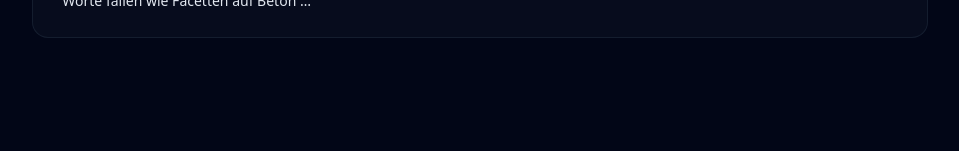
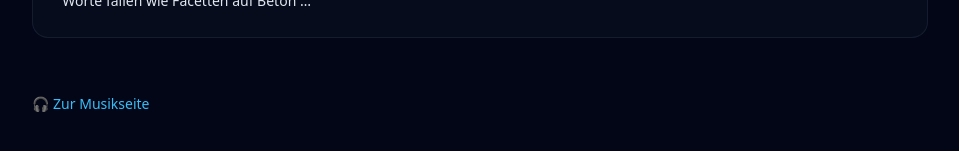
Before and after one commit to Matize-Kreation/Matize-Musik, a Next.js app: page /lyrik in a window 1280 px wide. Shown: the part 267-418 px from the top of the page, without its empty margins (160-1119 px from the left). Built offline with nearby package versions, Linux system fonts and the light colour scheme.

Commit message:
deploy: export to docs (2025-11-07 02:20:55)

```diff
--- a/src/app/lyrik/page.tsx
+++ b/src/app/lyrik/page.tsx
@@ -1,8 +1,4 @@
-// src/app/lyrik/page.tsx
-export const metadata = {
-    title: "Lyrik | Matize-Musik",
-    description: "Lyrik, Texte und Lines aus dem Facetten-Kosmos.",
-};
+import Link from "next/link";
 
 export default function LyrikPage() {
     return (
@@ -25,6 +21,15 @@ export default function LyrikPage() {
                         “Worte fallen wie Facetten auf Beton …”
                     </p>
                 </article>
+
+                <div>
+                    <Link
+                        href="/musik"
+                        className="inline-block mt-6 text-sm text-sky-400 hover:underline"
+                    >
+                        🎧 Zur Musikseite
+                    </Link>
+                </div>
             </div>
         </main>
     );
```
Also changed, not shown: src/app/page.tsx (+5 -2 lines), 63 other files (tests, documents, lock files or other folders).
